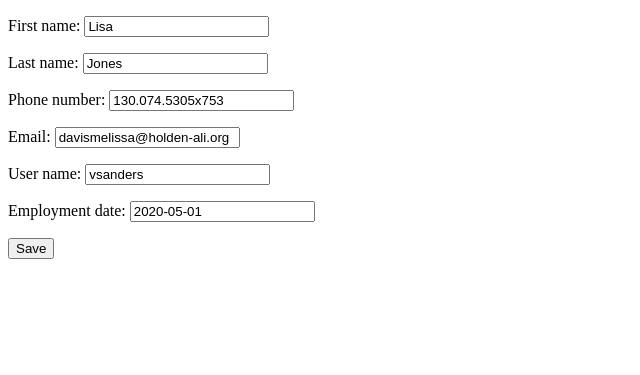
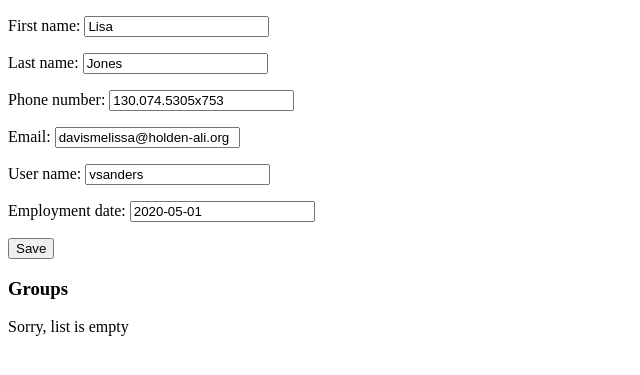
Before and after one commit to annalitvin/lms, a Django app: page /teacher/edit/1 in a window 1280 px wide. Shown: the top 375 px of the page, without its empty margins (0-640 px from the left). Run offline with Django 3.2, Linux system fonts and the light colour scheme; data comes from the database, SQL or seed files in the repository; data that the repository does not hold is empty.

Commit message:
Included group template that name 'group_table.html'

```diff
--- a/src/teacher/templates/teacher/edit_teacher.html
+++ b/src/teacher/templates/teacher/edit_teacher.html
@@ -9,4 +9,6 @@
 
         <button type="submit">Save</button>
     </form>
+
+    {% include 'group/includes/group_table.html' with groups_list=teacher.group_set.all%}
 {% endblock %}
```
